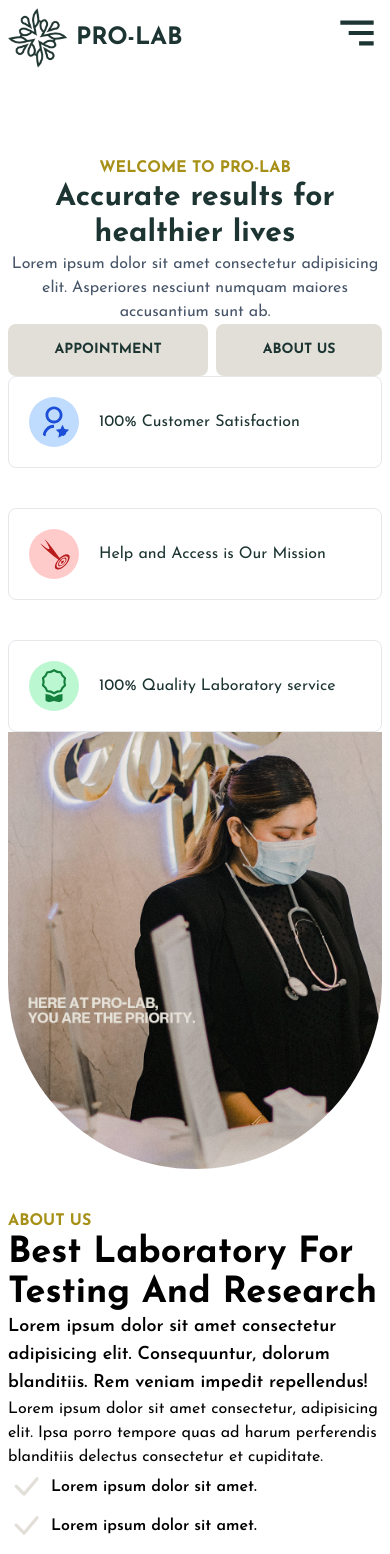
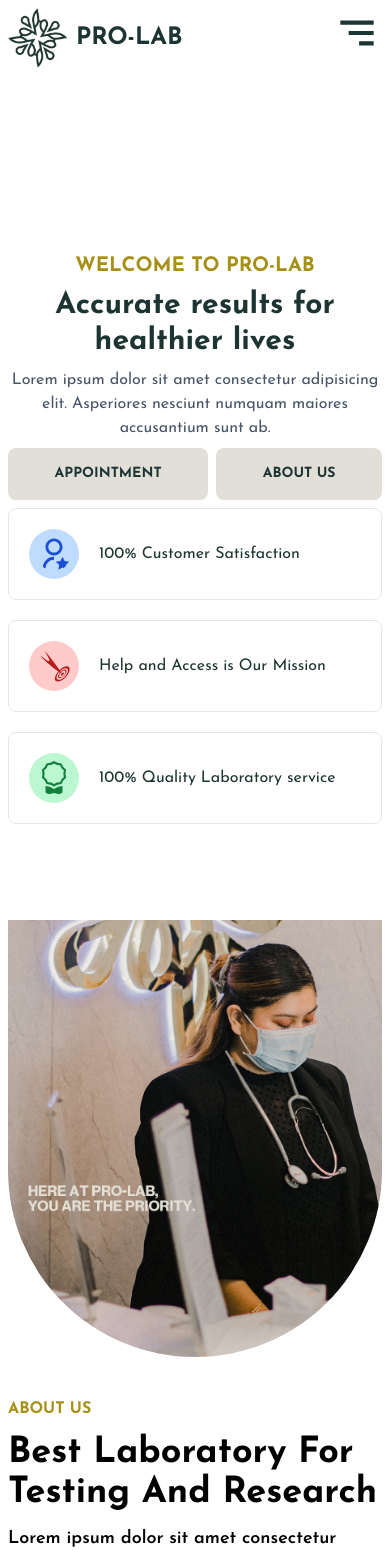
Before and after one commit to shalom99/prolab, a Next.js app: page / in a window 390 px wide. Shown: the top 1554 px of the page. Built offline with nearby package versions, Linux system fonts and the light colour scheme.

Commit message:
fixed mobile landing height

```diff
--- a/app/components/Testimonial_Card.jsx
+++ b/app/components/Testimonial_Card.jsx
@@ -26,7 +26,7 @@ export default function Testimonial_Card() {
 
   }, [])
   return (
-    <div className="lg:w-[80%] mx-auto px-2">
+    <div className="lg:w-[80%] xl:w-[60%] mx-auto px-2">
       <Swiper
 
         // install Swiper modules
--- a/app/components/sections/Landing.jsx
+++ b/app/components/sections/Landing.jsx
@@ -7,12 +7,12 @@ import { BsAward } from "react-icons/bs";
 
 export default function Hero() {
   return (
-    <div className="flex justify-start w-full lg:h-screen pt-20 lg:pt-0 px-2 text-primarytext">
+    <div className="flex justify-start w-full h-screen lg:h-screen pt-20 lg:pt-0 px-2 text-primarytext">
       <div className="lg:flex w-full">
 
         {/* left */}
-        <div className="lg:w-[70%] h-full lg:pl-[10%] flex flex-col justify-center lg:gap-3">
-          <p className="text-center lg:text-start font-bold text-accent">WELCOME TO PRO-LAB</p>
+        <div className="md:w-[70%] h-full md:pl-[10%] flex flex-col justify-center gap-2 md:gap-3">
+          <p className="text-center text-xl md:text-start font-bold text-accent">WELCOME TO PRO-LAB</p>
           <h2 className="text-center text-3xl font-bold lg:text-start lg:text-7xl lg:w-[700px]">Accurate results for healthier lives</h2>
           <h3 className="lg:w-[600px] text-slate-600 text-center lg:text-start">
             Lorem ipsum dolor sit amet consectetur adipisicing elit. Asperiores
@@ -27,7 +27,7 @@ export default function Hero() {
             </Link>
           </div>
 
-          <div className="flex flex-col lg:flex-row lg:items-start items-center gap-10">
+          <div className="flex flex-col lg:flex-row lg:items-start items-center gap-5 lg:gap-10">
             <div className="w-full flex items-center gap-5 lg:max-w-[223px] p-5 border rounded-lg border-gray-200 group hover:border-blue-700 duration-1000">
               <div className="">
                 <RiUserStarLine
--- a/app/components/sections/Landing_about.jsx
+++ b/app/components/sections/Landing_about.jsx
@@ -3,14 +3,14 @@ import { BsCheckLg } from "react-icons/bs";
 
 export default function Landing_about() {
   return (
-    <div className="px-2 lg:px-[10%] lg:h-screen  flex flex-col lg:flex-row gap-10 pb-10">
+    <div className="px-2 md:px-[10%] md:h-screen  flex flex-col md:flex-row gap-10 pb-10">
 
       {/* left */}
       <div className="w-full lg:w-[40%] h-[437px] lg:h-[90%] mx-auto bg-person2 bg-cover bg-center rounded-b-full">
 
       </div>
       {/* right */}
-      <div className="lg:w-[50%] flex flex-col justify-center">
+      <div className="lg:w-[50%] flex flex-col justify-center gap-3">
         <h2 className="font-bold text-accent">  ABOUT US</h2>
         <h3 className="2xl:text-6xl text-4xl font-bold">Best Laboratory For Testing And Research</h3>
         <p className="font-semibold text-lg">
```
